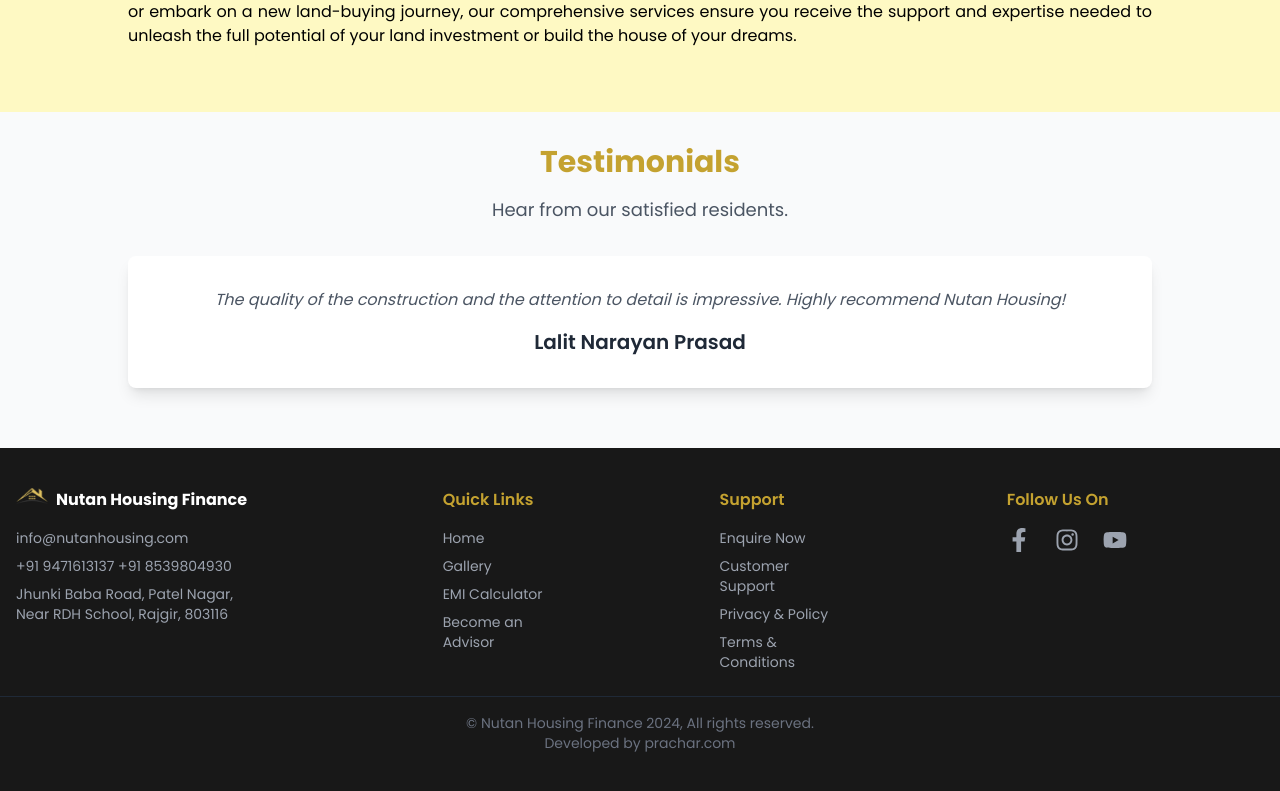
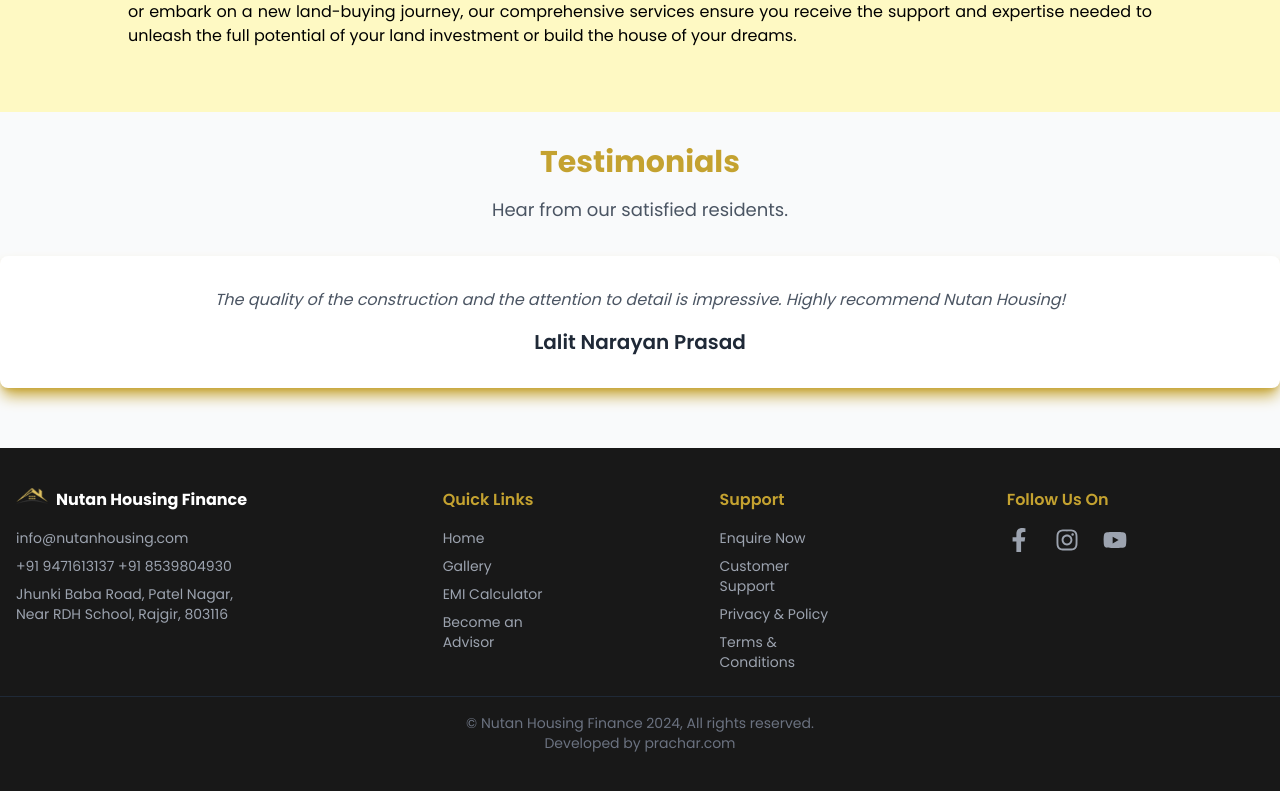
Before and after one commit to meaviishek/Nutan-Housing, a React (Vite) app in the folder Frontend/: page / in a window 1280 px wide. Shown: the part 2386-3177 px from the top of the page. Built offline with nearby package versions, Linux system fonts and the light colour scheme.

Commit message:
first commit

```diff
--- a/Frontend/src/components/pages/Home.jsx
+++ b/Frontend/src/components/pages/Home.jsx
@@ -113,8 +113,8 @@
           <h2 className="text-3xl font-bold text-primary mb-4">Testimonials</h2>
           <p className="text-lg text-gray-600 mb-6">Hear from our satisfied residents.</p>
         </div>
-        <div className="max-w-5xl mx-auto text-center h-40">
-          <div className="bg-white rounded-lg shadow-lg p-8 transition-transform duration-300 ease-in-out">
+        <div className="max-w-7xl mx-auto text-center h-40">
+          <div className="bg-white rounded-lg shadow-lg shadow-primary p-8 transition-transform duration-300 ease-in-out">
             <p className="text-gray-600 italic mb-4">{testimonialsData[currentIndex].testimonial}</p>
             <h3 className="text-xl font-semibold text-gray-800">{testimonialsData[currentIndex].name}</h3>
           </div>
```
